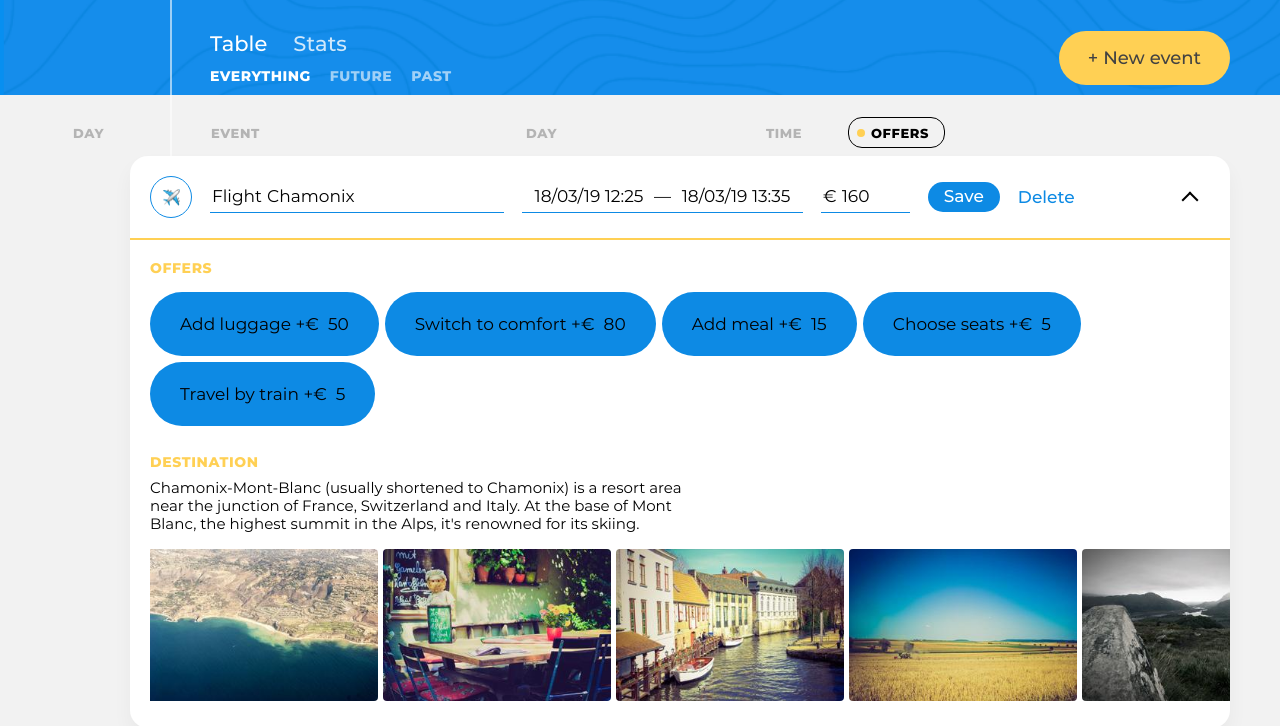
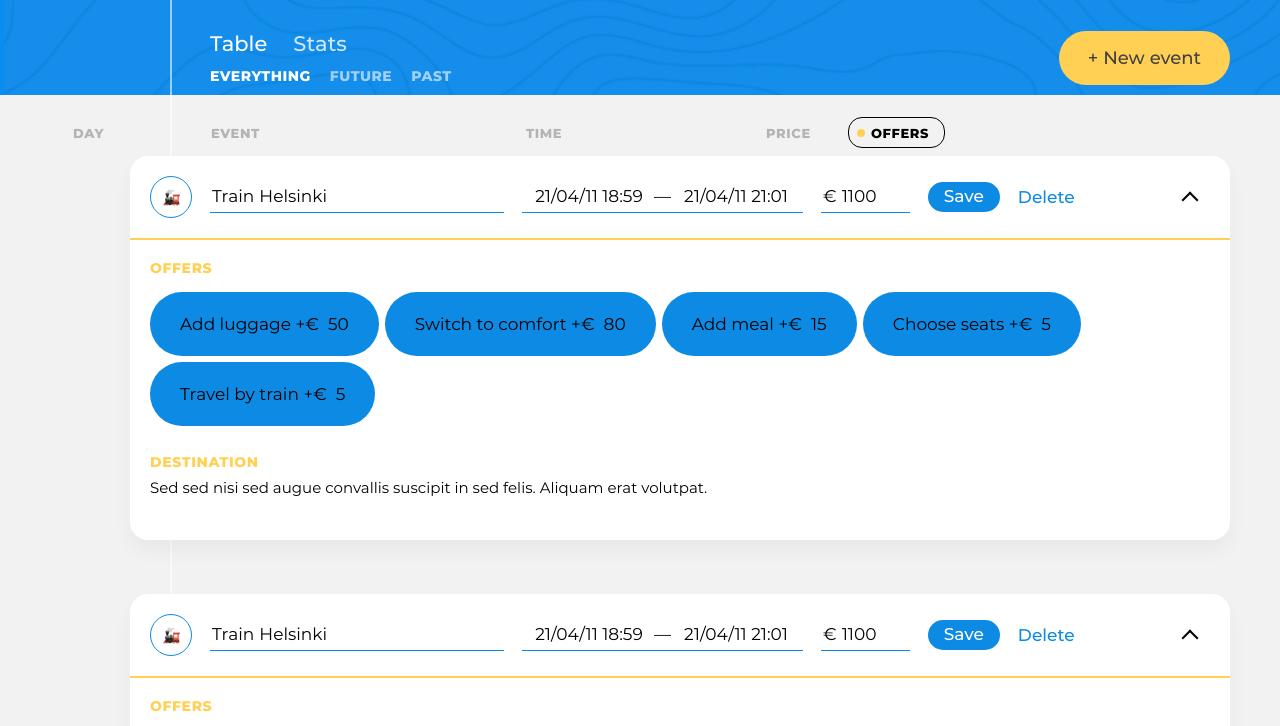
Before and after one commit to enfllome/1288435-big-trip-14, a website built with webpack: page public/index.html in a window 1280 px wide. Shown: the part 68-794 px from the top of the page. Built offline with nearby package versions, Linux system fonts and the light colour scheme.

Commit message:
Подготовил шаблоны к данным, на основе моков

```diff
--- a/package.json
+++ b/package.json
@@ -18,5 +18,8 @@
   },
   "engines": {
     "node": "10"
+  },
+  "dependencies": {
+    "dayjs": "1.9.5"
   }
 }
--- a/public/css/style.css
+++ b/public/css/style.css
@@ -954,6 +954,10 @@
   width: 100%;
   overflow-x: scroll; }
 
+.event__photos-container--hidden {
+  display: none;
+}
+
 .event__photos-tape {
   display: -ms-flexbox;
   display: flex;
--- a/src/main.js
+++ b/src/main.js
@@ -9,7 +9,11 @@
 import { createEventDestinationTemplate } from './view/event-form-destination';
 import { createEventPhotosTemplate } from './view/event-photos';
 
+import { generatePoint } from './mock/data-event.js';
+
 const POINT_COUNT = 3;
+
+const points = new Array(POINT_COUNT).fill().map(generatePoint);
 
 const render = (container, template, place) => {
   container.insertAdjacentHTML(place, template);
@@ -60,30 +64,31 @@
 const createEditPointElement = () => {
   tripEventsListWrap.prepend(createEventFormElement());
   const formEditElement = tripEventsListWrap.querySelector('.event--edit');
-  render(formEditElement, createEventFormHeaderTemplate(), 'beforeend');
+  render(formEditElement, createEventFormHeaderTemplate(points[1]), 'beforeend');
   const eventDetails = createWrapElement('section', 'event__details');
   formEditElement.append(eventDetails);
   render(eventDetails, createEventFormOffersTemplate(), 'beforeend');
-  render(eventDetails, createEventDestinationTemplate(), 'beforeend');
+  render(eventDetails, createEventDestinationTemplate(points[1]), 'beforeend');
 };
 
 const createNewPointElement = () => {
   tripEventsListWrap.prepend(createEventFormElement());
   const formEditElement = tripEventsListWrap.querySelector('.event--edit');
-  render(formEditElement, createEventFormHeaderTemplate(), 'beforeend');
+  render(formEditElement, createEventFormHeaderTemplate(points[1]), 'beforeend');
   const eventDetails = createWrapElement('section', 'event__details');
   formEditElement.append(eventDetails);
   render(eventDetails, createEventFormOffersTemplate(), 'beforeend');
-  render(eventDetails, createEventDestinationTemplate(), 'beforeend');
+  render(eventDetails, createEventDestinationTemplate(points[1]), 'beforeend');
   const eventDestination = formEditElement.querySelector('.event__section--destination');
-  render(eventDestination, createEventPhotosTemplate(), 'beforeend');
+  render(eventDestination, createEventPhotosTemplate(points[1]), 'beforeend');
 };
 
 for (let i = 0; i < POINT_COUNT; i++) {
   if ( i === 0 ) {
     createEditPointElement();
+    render(tripEventsListWrap, createWaypointTemplate(points[i]), 'beforeend');
   } else {
-    render(tripEventsListWrap, createWaypointTemplate(), 'beforeend');
+    render(tripEventsListWrap, createWaypointTemplate(points[i]), 'beforeend');
   }
 }
 
--- /dev/null
+++ b/src/mock/data-event.js
@@ -0,0 +1,155 @@
+import dayjs from 'dayjs';
+import { getRandomInteger } from '../util.js';
+
+const getNoRepeatElements = (elements) => {
+  return elements.filter(() => Math.random() > 0.5);
+};
+
+const generatePointType = () => {
+  const pointTypes = [
+    'taxi',
+    'bus',
+    'train',
+    'ship',
+    'transport',
+    'drive',
+    'flight',
+    'check-in',
+    'sightseeing',
+    'restaurant',
+  ];
+
+  const randomIndex = getRandomInteger(0, pointTypes.length - 1);
+
+  return pointTypes[randomIndex];
+};
+
+const generateDestination = () => {
+  const destinations = [
+    'Amsterdam',
+    'Chamonix',
+    'Geneva',
+    'Helsinki',
+  ];
+  const descriptions = [
+    'Lorem ipsum dolor sit amet, consectetur adipiscing elit. Cras aliquet varius magna, non porta ligula feugiat eget.',
+    'Fusce tristique felis at fermentum pharetra. Aliquam id orci ut lectus varius viverra. Nullam nunc ex, convallis sed finibus eget, sollicitudin eget ante.',
+    'Phasellus eros mauris, condimentum sed nibh vitae, sodales efficitur ipsum. Sed blandit, eros vel aliquam faucibus, purus ex euismod diam, eu luctus nunc ante ut dui.',
+    'Sed sed nisi sed augue convallis suscipit in sed felis. Aliquam erat volutpat.',
+    'Nunc fermentum tortor ac porta dapibus. In rutrum ac purus sit amet tempus.',
+  ];
+  const pictures = [
+    {
+      src: `http://picsum.photos/248/152?r=${getRandomInteger(0, 5)}`,
+      description: 'Chamonix parliament building',
+    },
+    {
+      src: `http://picsum.photos/248/152?r=${getRandomInteger(0, 5)}`,
+      description: 'Amsterdam parliament building',
+    },
+    {
+      src: `http://picsum.photos/248/152?r=${getRandomInteger(0, 5)}`,
+      description: 'Helsinki parliament building',
+    },
+  ];
+
+  const randomIndex = getRandomInteger(0, destinations.length - 1);
+
+  return {
+    description: descriptions[randomIndex],
+    name: destinations[randomIndex],
+    pictures: getNoRepeatElements(pictures),
+  };
+};
+
+const generateOptions = () => {
+  const options = [
+    {
+      title: 'Choose meal',
+      price: 180,
+    },
+    {
+      title: 'Upgrade to comfort class',
+      price: 50,
+    },
+    {
+      title: 'Switch to comfort',
+      price: 80,
+    },
+    {
+      title: 'Add luggage',
+      price: 50,
+    },
+    {
+      title: 'Travel by train',
+      price: 5,
+    },
+  ];
+
+  return getNoRepeatElements(options);
+};
+
+const generatePrice = () => {
+  const prices = [
+    1100,
+    2100,
+    3100,
+    4100,
+  ];
+
+  const randomIndex = getRandomInteger(0, prices.length - 1);
+
+  return prices[randomIndex];
+};
+
+const generateDateFrom = () => {
+  const randomDate = getRandomInteger(1, 5);
+  return dayjs().add(randomDate, 'day');
+};
+
+const generateDateTo = (dateFrom) => {
+  return dayjs(dateFrom)
+    .add(getRandomInteger(0, 5), 'hour')
+    .add(getRandomInteger(1, 59), 'minute');
+};
+
+export const generatePoint = () => {
+  const dateFrom = generateDateFrom().toDate();
+  const dateTo = generateDateTo(dateFrom).toDate();
+
+
+  const getDuration = () => {
+    const MILLISECONDS = 1000;
+    const MINUTES = 60;
+    const HOURS = 60;
+
+    const diffTime = Math.abs(dateTo - dateFrom);
+    const diffHours = Math.floor(diffTime / (MILLISECONDS * MINUTES * HOURS));
+    let diffMinutes = Math.ceil(diffTime / (MILLISECONDS * MINUTES));
+
+    if (diffMinutes > 59) {
+      const moreHours = Math.floor(diffMinutes / 60);
+      diffMinutes = diffMinutes - moreHours * 60;
+    }
+
+    if (diffHours < 1) {
+      return (`${diffMinutes}M`);
+    }
+
+    return (`${diffHours}H ${diffMinutes}M`);
+  };
+
+  const duration = getDuration();
+
+  return {
+    basePrice: generatePrice(),
+    date_from: dateFrom,
+    date_to: dateTo,
+    duration,
+    destination: generateDestination(),
+    id: '0',
+    isFavorite: Boolean(getRandomInteger(0, 1)),
+    offers: generateOptions(),
+    type: generatePointType(),
+  };
+};
--- /dev/null
+++ b/src/util.js
@@ -0,0 +1,20 @@
+import dayjs from 'dayjs';
+
+export const getRandomInteger = (a = 0, b = 1) => {
+  const lower = Math.ceil(Math.min(a, b));
+  const upper = Math.floor(Math.max(a, b));
+
+  return Math.floor(lower + Math.random() * (upper - lower + 1));
+};
+
+export const humanizeEventDueTime = (dueTime) => {
+  return dayjs(dueTime).format('HH:mm');
+};
+
+export const humanizeEventDueDate = (dueDate) => {
+  return dayjs(dueDate).format('MMM DD');
+};
+
+export const humanizeEventDueFullDate = (dueDate) => {
+  return dayjs(dueDate).format('YY/MM/DD HH:mm');
+};
--- a/src/view/event-form-destination.js
+++ b/src/view/event-form-destination.js
@@ -1,8 +1,10 @@
-export const createEventDestinationTemplate = () => {
+export const createEventDestinationTemplate = (points) => {
+  const { destination } = points;
+
   return `
     <section class="event__section  event__section--destination">
       <h3 class="event__section-title  event__section-title--destination">Destination</h3>
-      <p class="event__destination-description">Chamonix-Mont-Blanc (usually shortened to Chamonix) is a resort area near the junction of France, Switzerland and Italy. At the base of Mont Blanc, the highest summit in the Alps, it's renowned for its skiing.</p>
+      <p class="event__destination-description">${destination.description}</p>
     </section>
   `;
 };
--- a/src/view/event-form-header.js
+++ b/src/view/event-form-header.js
@@ -1,3 +1,8 @@
+import {humanizeEventDueFullDate} from '../util';
+
+const createEventFormHeaderTemplate = (points) => {
+  const { type, destination, date_from, date_to, basePrice } = points;
+
   const eventTypeGenerator = () => {
     const eventTypeList = [
       {
@@ -41,25 +46,26 @@
         eventText: 'Restaurant',
       },
     ];
-  let htmlContent = '';
+    let typeMarkup = '';
     for (let i = 0; i < eventTypeList.length; i++) {
-    htmlContent += `
+      typeMarkup += `
         <div class="event__type-item">
         <input id="event-type-${eventTypeList[i].eventType}-1" class="event__type-input  visually-hidden" type="radio" name="event-type" value="${eventTypeList[i].eventType}">
         <label class="event__type-label  event__type-label--${eventTypeList[i].eventType}" for="event-type-${eventTypeList[i].eventType}-1">${eventTypeList[i].eventText}</label>
         </div>
       `;
     }
-  return htmlContent;
+    return typeMarkup;
   };
 
-const createEventFormHeaderTemplate = () => {
+  const timeStart = humanizeEventDueFullDate(date_from);
+  const timeFinish = humanizeEventDueFullDate(date_to);
   return `
     <header class="event__header">
       <div class="event__type-wrapper">
         <label class="event__type  event__type-btn" for="event-type-toggle-1">
           <span class="visually-hidden">Choose event type</span>
-          <img class="event__type-icon" width="17" height="17" src="img/icons/flight.png" alt="Event type icon">
+          <img class="event__type-icon" width="17" height="17" src="img/icons/${type}.png" alt="Event type ${type}">
         </label>
         <input class="event__type-toggle  visually-hidden" id="event-type-toggle-1" type="checkbox">
 
@@ -73,9 +79,9 @@
 
       <div class="event__field-group  event__field-group--destination">
         <label class="event__label  event__type-output" for="event-destination-1">
-          Flight
+          ${type}
         </label>
-        <input class="event__input  event__input--destination" id="event-destination-1" type="text" name="event-destination" value="Chamonix" list="destination-list-1">
+        <input class="event__input  event__input--destination" id="event-destination-1" type="text" name="event-destination" value="${destination.name}" list="destination-list-1">
         <datalist id="destination-list-1">
           <option value="Amsterdam"></option>
           <option value="Geneva"></option>
@@ -85,10 +91,10 @@
 
       <div class="event__field-group  event__field-group--time">
         <label class="visually-hidden" for="event-start-time-1">From</label>
-        <input class="event__input  event__input--time" id="event-start-time-1" type="text" name="event-start-time" value="18/03/19 12:25">
+        <input class="event__input  event__input--time" id="event-start-time-1" type="text" name="event-start-time" value="${timeStart}">
         &mdash;
         <label class="visually-hidden" for="event-end-time-1">To</label>
-        <input class="event__input  event__input--time" id="event-end-time-1" type="text" name="event-end-time" value="18/03/19 13:35">
+        <input class="event__input  event__input--time" id="event-end-time-1" type="text" name="event-end-time" value="${timeFinish}">
       </div>
 
       <div class="event__field-group  event__field-group--price">
@@ -96,7 +102,7 @@
           <span class="visually-hidden">Price</span>
           &euro;
         </label>
-        <input class="event__input  event__input--price" id="event-price-1" type="text" name="event-price" value="160">
+        <input class="event__input  event__input--price" id="event-price-1" type="text" name="event-price" value="${basePrice}">
       </div>
 
       <button class="event__save-btn  btn  btn--blue" type="submit">Save</button>
--- a/src/view/event-photos.js
+++ b/src/view/event-photos.js
@@ -1,12 +1,28 @@
-export const createEventPhotosTemplate = () => {
+// const photosContainer = document.querySelector('.event__photos-container');
+export const createEventPhotosTemplate = (points) => {
+  const { destination } = points;
+
+
+  const picturesNumber = destination.pictures.length;
+  const generatePhotos = () => {
+    let photosMarkup = '';
+
+    if (!(picturesNumber === 0)) {
+      for (let i = 0; i < picturesNumber; i++) {
+        photosMarkup +=
+          `<img class="event__photo" src="${destination.pictures[i].src}" alt="${destination.pictures[i].description}">`;
+      }
+    } else {
+      photosMarkup = '';
+      // photosContainer.classList.add('event__photos-container--hidden ');
+    }
+
+    return photosMarkup;
+  };
   return `
     <div class="event__photos-container">
       <div class="event__photos-tape">
-        <img class="event__photo" src="img/photos/1.jpg" alt="Event photo">
-        <img class="event__photo" src="img/photos/2.jpg" alt="Event photo">
-        <img class="event__photo" src="img/photos/3.jpg" alt="Event photo">
-        <img class="event__photo" src="img/photos/4.jpg" alt="Event photo">
-        <img class="event__photo" src="img/photos/5.jpg" alt="Event photo">
+        ${generatePhotos()}
       </div>
     </div>
   `;
--- a/src/view/sort.js
+++ b/src/view/sort.js
@@ -10,27 +10,27 @@
     },
     {
       type: 'time',
-      text: 'Day',
+      text: 'Time',
     },
     {
       type: 'price',
-      text: 'Time',
+      text: 'Price',
     },
     {
       type: 'offer',
       text: 'Offers',
     },
   ];
-  let htmlContent = '';
+  let sortMarkup = '';
   for (let i = 0; i < sortInfoList.length; i++) {
-    htmlContent += `
+    sortMarkup += `
       <div class="trip-sort__item  trip-sort__item--${sortInfoList[i].type}">
         <input id="sort-${sortInfoList[i].type}" class="trip-sort__input  visually-hidden" type="radio" name="trip-sort" value="sort-${sortInfoList[i].type}" checked="">
         <label class="trip-sort__btn" for="sort-${sortInfoList[i].type}">${sortInfoList[i].text}</label>
       </div>
     `;
   }
-  return htmlContent;
+  return sortMarkup;
 };
 
 const createSortTemplate = () => {
--- a/src/view/waypoint.js
+++ b/src/view/waypoint.js
@@ -1,32 +1,63 @@
-export const createWaypointTemplate = () => {
+import { humanizeEventDueDate, humanizeEventDueTime } from '../util.js';
+
+export const createWaypointTemplate = (points) => {
+  const {
+    type,
+    date_from,
+    date_to,
+    duration,
+    destination,
+    basePrice,
+    offers,
+    isFavorite,
+  } = points;
+
+  const timeStart = humanizeEventDueTime(date_from);
+  const timeFinish = humanizeEventDueTime(date_to);
+  const eventDay = humanizeEventDueDate(date_from);
+
+  const favoriteClassName = isFavorite
+    ? 'event__favorite-btn'
+    : 'event__favorite-btn event__favorite-btn--active';
+
+  const createEventOffer = (offers) => {
+    let offerMarkup = '';
+    for (let i = 0; i < offers.length; i++) {
+      offerMarkup += `
+        <li class="event__offer">
+          <span class="event__offer-title">${offers[i].title}</span>
+          +€&nbsp;
+          <span class="event__offer-price">${offers[i].price}</span>
+        </li>
+      `;
+    }
+    return offerMarkup;
+  };
+
   return `
     <li class="trip-events__item">
       <div class="event">
-        <time class="event__date" datetime="2019-03-18">MAR 18</time>
+        <time class="event__date" datetime="2019-03-18">${eventDay}</time>
         <div class="event__type">
-          <img class="event__type-icon" width="42" height="42" src="img/icons/taxi.png" alt="Event type icon">
+          <img class="event__type-icon" width="42" height="42" src="img/icons/${type}.png" alt="Event type ${type}">
         </div>
-        <h3 class="event__title">Taxi Amsterdam</h3>
+        <h3 class="event__title">${type} ${destination.name}</h3>
         <div class="event__schedule">
           <p class="event__time">
-            <time class="event__start-time" datetime="2019-03-18T10:30">10:30</time>
+            <time class="event__start-time" datetime="2019-03-18T10:30">${timeStart}</time>
             —
-            <time class="event__end-time" datetime="2019-03-18T11:00">11:00</time>
+            <time class="event__end-time" datetime="2019-03-18T11:00">${timeFinish}</time>
           </p>
-          <p class="event__duration">30M</p>
+          <p class="event__duration">${duration}</p>
         </div>
         <p class="event__price">
-          €&nbsp;<span class="event__price-value">20</span>
+          €&nbsp;<span class="event__price-value">${basePrice}</span>
         </p>
         <h4 class="visually-hidden">Offers:</h4>
         <ul class="event__selected-offers">
-          <li class="event__offer">
-            <span class="event__offer-title">Order Uber</span>
-            +€&nbsp;
-            <span class="event__offer-price">20</span>
-          </li>
+          ${createEventOffer(offers)}
         </ul>
-        <button class="event__favorite-btn event__favorite-btn--active" type="button">
+        <button class="${favoriteClassName}" type="button">
           <span class="visually-hidden">Add to favorite</span>
           <svg class="event__favorite-icon" width="28" height="28" viewBox="0 0 28 28">
             <path d="M14 21l-8.22899 4.3262 1.57159-9.1631L.685209 9.67376 9.8855 8.33688 14 0l4.1145 8.33688 9.2003 1.33688-6.6574 6.48934 1.5716 9.1631L14 21z"></path>
```
Also changed, not shown: 1 other file. Lines whose indentation alone changed are shown as unchanged.
